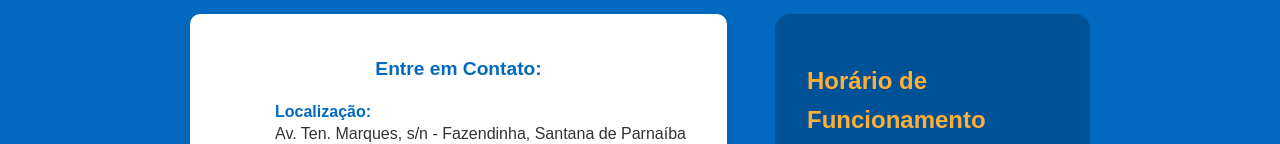
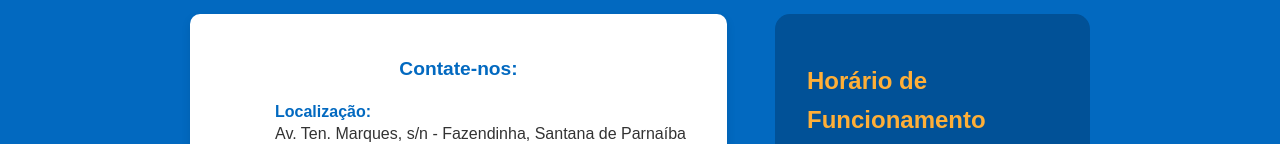
Before and after one commit to FavaEnzo/CapacitAi, a plain HTML site: page index.html in a window 1280 px wide. Shown: the part 2751-2895 px from the top of the page. Drawn offline with Linux system fonts and the light colour scheme.

Commit message:
Update index.html

```diff
--- a/index.html
+++ b/index.html
@@ -137,7 +137,7 @@
                 </div>
                 <div class="contact-info-wrapper">
 <div class="contact-card">
-    <h4 class="contact-title">Entre em Contato:</h4>
+    <h4 class="contact-title">Contate-nos:</h4>
 
     <div class="contact-details">
 
```
